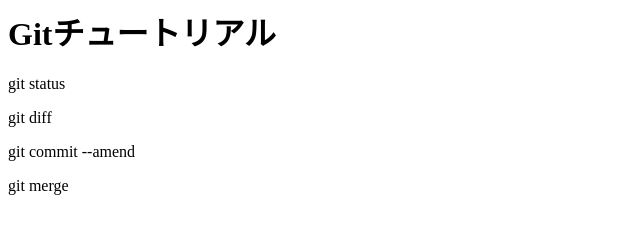
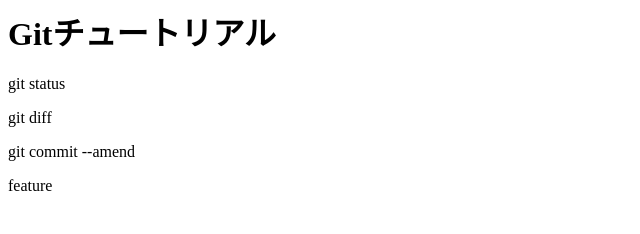
Before and after one commit to shuji-dairaku/git_tutorial, a plain HTML site: page index.html in a window 1280 px wide. Shown: the full height of the page, 0-640 px from the left. Drawn offline with Linux system fonts and the light colour scheme.

Commit message:
featureを追加

```diff
--- a/index.html
+++ b/index.html
@@ -2,4 +2,4 @@
 <p>git status</p>
 <p>git diff </p>
 <p>git commit --amend</p>
-<p>git merge</p>
+<p>feature</p>
```
